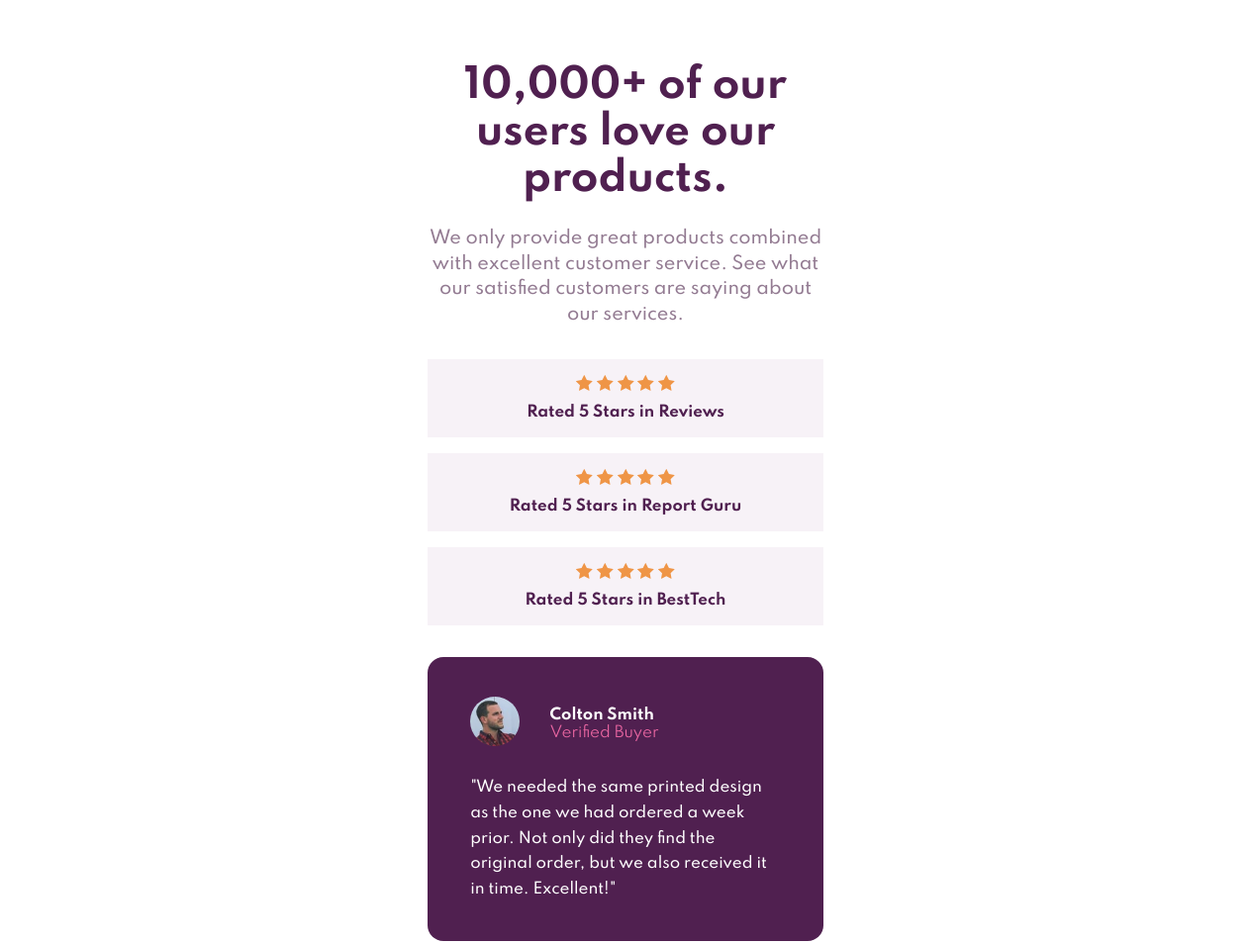
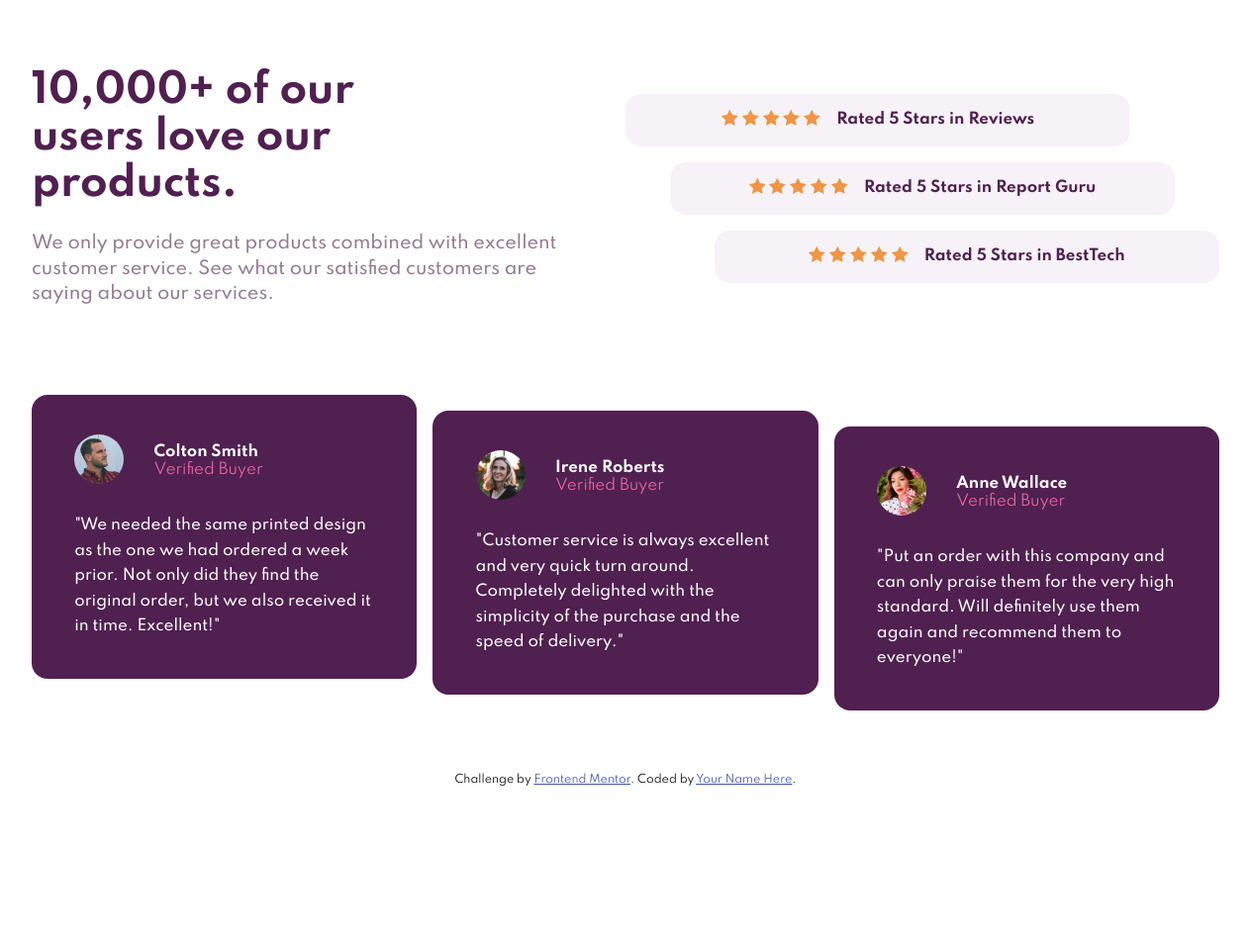
Before and after one commit to ralvarezrenzo/social-section, a plain HTML site: page index.html in a window 1536 px wide. Shown: the top 954 px of the page at 99% size, without its empty margins (136-1399 px from the left). After the commit the page ends 800 px from the top, so only its background shows below. Drawn offline with Linux system fonts and the light colour scheme.

Commit message:
desktop design v0.1.0

```diff
--- a/css/style.css
+++ b/css/style.css
@@ -61,17 +61,17 @@ body{
     min-height: 100vh;
 }
 .main{
-    width: 100%;
+    width: 85%;
     display: flex;
     flex-direction: column;
     /* justify-content: center; */
     align-items: center;
     gap: 2rem;
     padding: 4rem 0;
+    max-width: 400px;
 }
 .main__elements{
-    width: 85%;
-    max-width: 400px;
+    width: 100%;
 }
 .headin{
     display: flex;
@@ -98,6 +98,7 @@ body{
     flex-direction: column;
     gap: .5rem;
     padding: 1rem;
+    border-radius: 1rem;
 }
 .blog{
     display: flex;
@@ -126,6 +127,53 @@ body{
 .blog__coment p{
     line-height: 1.6rem;
 }
-@media screen and (min-width : 992px){
-
+@media screen and (min-width : 1300px){
+    .main{
+        width: 1200px;
+        max-width: 1200px;
+        flex-direction: row;
+        flex-wrap: wrap;
+        justify-content: space-between;
+    }
+    .headin{
+        width: 45%;
+        align-items: flex-start;
+    }
+    .title{
+        width: 70%;
+        text-align: left;
+    }
+    .headin p{
+        width: 100%;
+        text-align: left;
+    }
+    .stars{
+        width: 50%
+    }
+    .star{
+        flex-direction: row;
+        gap: 1rem;
+        align-items: center;
+        justify-content: center;
+        width: 85%;
+        padding: 1rem 0;
+    }
+    .star:nth-child(2){
+        margin-left: 7.5%;
+    }
+    .star:nth-child(3){
+        margin-left: 15%;
+    }
+    .blog{
+        width: 100%;
+        margin-top: 1.5rem;
+        flex-direction: row;
+        flex-wrap: nowrap;
+    }
+    .blog__coments:nth-child(2){
+        margin-top: 2rem;
+    }
+    .blog__coments:nth-child(3){
+        margin-top: 4rem;
+    }
 }
```
